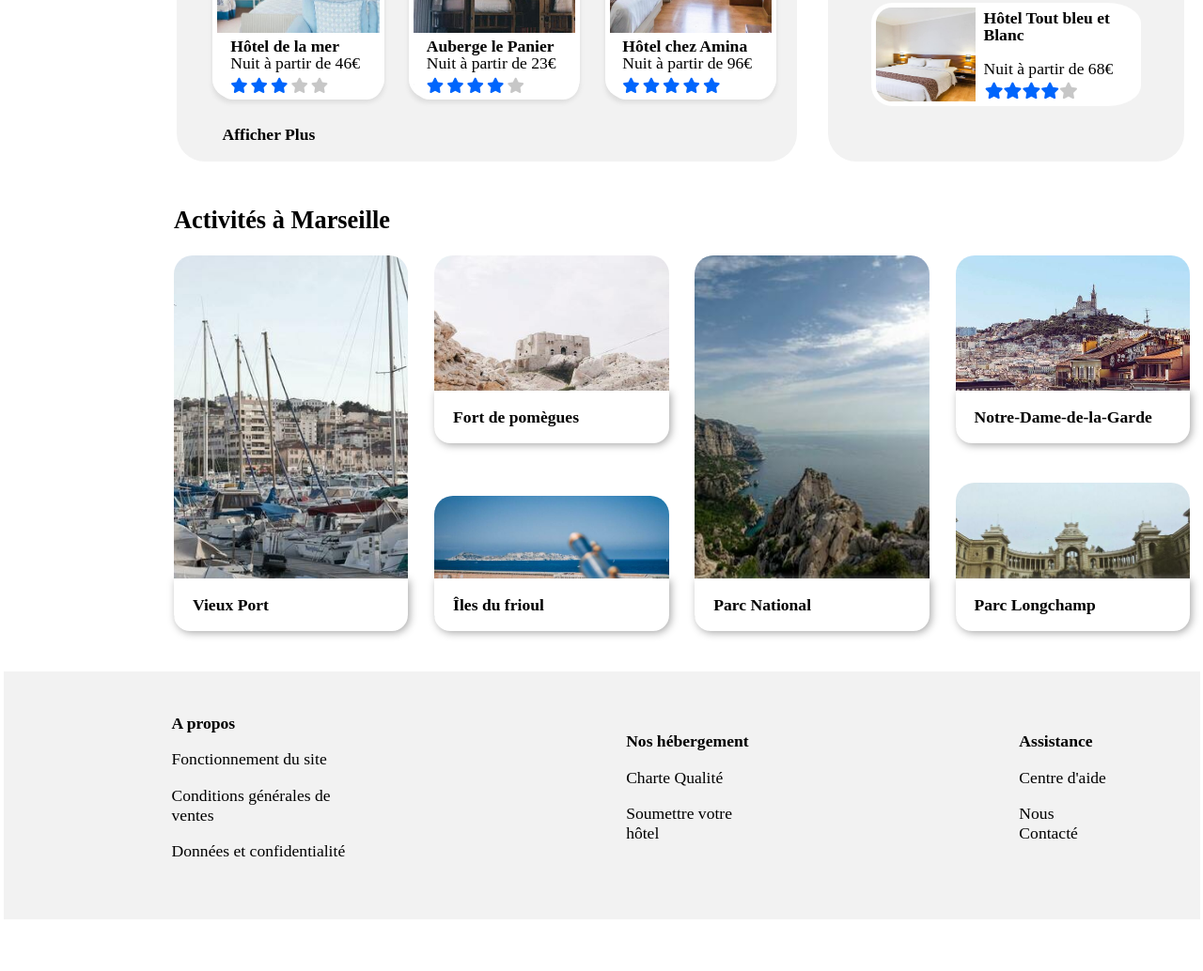
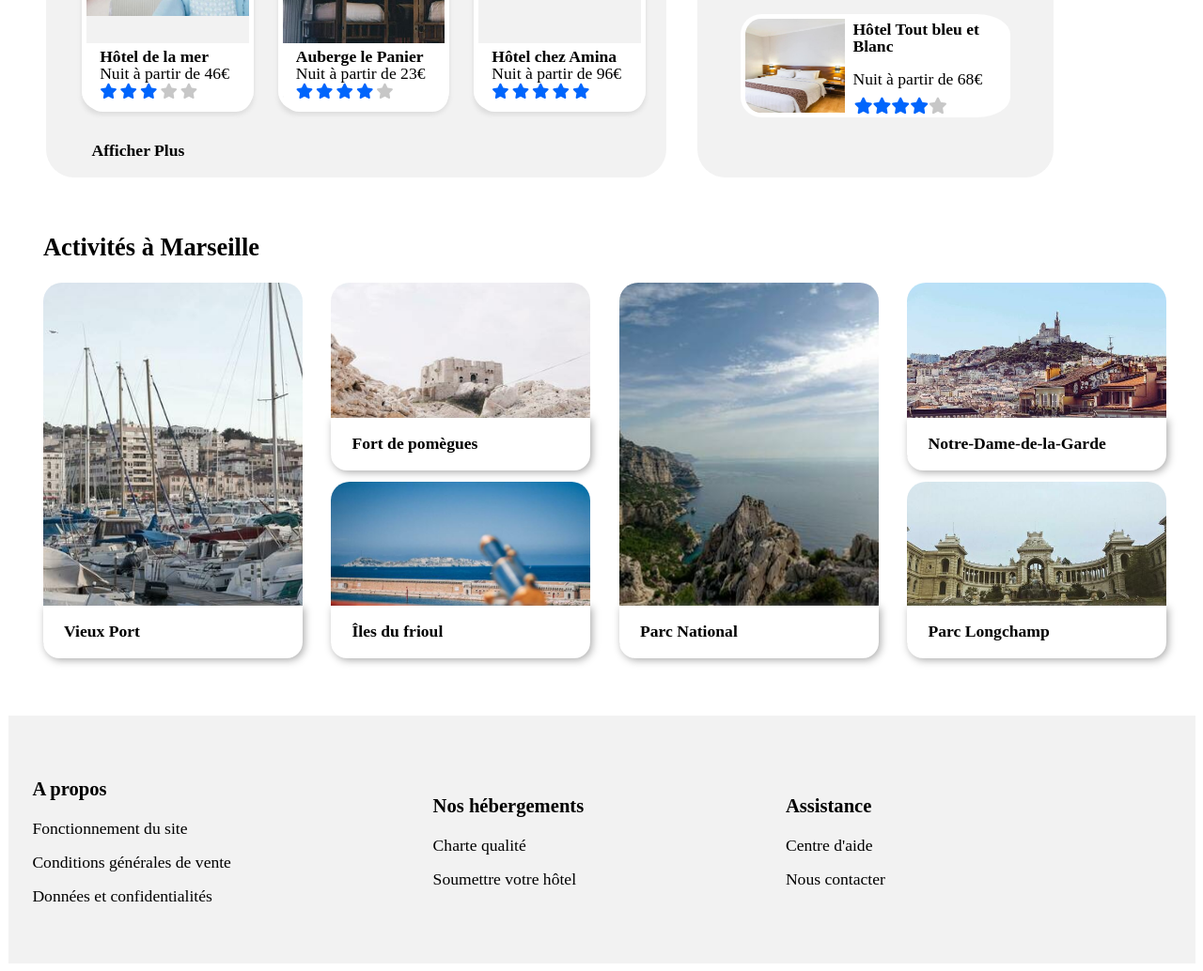
Before and after one commit to StudentOpc/StudentOpc.github.ios, a plain HTML site: page index.html in a window 1280 px wide. Shown: the part 803-1837 px from the top of the page at 94% size. Before the commit the page ends 1790 px from the top, so only its background shows below. Drawn offline with Linux system fonts and the light colour scheme; a web font is replaced by a local one.

Commit message:
Changement du Footer et des marges sur la div.All

```diff
--- a/CSS/style.css
+++ b/CSS/style.css
@@ -20,7 +20,8 @@ div p, a
     font-weight: bold;
 }
 
-.none-bold
+/* Enleve l'effet gras du text */
+.none-bold a, .none-bold
 {
     font-weight: normal;
 }
@@ -35,9 +36,7 @@ div.All
     display: flex;
     flex-direction: column;
     font-size: 1.1em;
-    margin-left:14%;
-    margin-right: 18%;
-
+    margin-left:3%;
 }
 
 .nav1
@@ -149,9 +148,12 @@ article.prelative
     color:black;
 }
 
-a
+a, ul
 {
     text-decoration: none;
+    list-style-type: none;
+    padding: 0%;
+    margin: 0%;
 }
 
 .Ap:visited
@@ -238,7 +240,7 @@ input
 {
     background-color: #F2F2F2;
     border-radius:30px;
-    width: 62%;
+    width: 68%;
 }
 
 .bg-hebergement
@@ -390,7 +392,7 @@ img
 {
     background-image: url(../images/hebergements/4_small/Hôtel_de_la_mer.jpg);
     background-repeat: no-repeat;
-    background-position: 0px -60px;
+    background-position: 0px -100px;
     grid-column: 2/3;
     grid-row: 3/4;
 
@@ -408,7 +410,7 @@ img
 {
     background-image: url(../images/hebergements/4_small/Hôtel_chez_Amina.jpg);
     background-repeat: no-repeat;
-    background-position: 0px -114px;
+    background-position: 0px -214px;
     grid-column: 4/5;
     grid-row: 3/4;
 }
@@ -530,7 +532,7 @@ article.p4
 .section-h
 {
     display: flex;
-    height: 33em;
+    height: 34em;
 }
 
 .hide
@@ -590,14 +592,14 @@ background-repeat: no-repeat;
 {
  background-image: url(../images/activites/4_small/kevin-hikari-rV_Qd1l-VXg-unsplash.jpg) ;
  background-repeat: no-repeat;
- margin-top: 20%;
+ margin-top: 4%;
 }
 
 .Activite6
 {
  background-image: url(../images/activites/4_small/lena-paulin-wH2-EJoDcV0-unsplash.jpg);
  background-repeat: no-repeat;
- margin-top: 15%;
+ margin-top: 4%;
 }
 
 
@@ -645,17 +647,26 @@ footer
     background-color: #F2F2F2;
     display:flex;
     margin-top: 5%;
-    margin-left: -21%;
-    margin-right: -27%;
+    margin-left: -3%;
     align-items: center;
     min-height: 15em;
 }
 
+footer a:hover {
+    font-weight: 600;
+    color: #0065FC;
+}
+
+li{
+    margin-bottom: 15px;
+}
+
 div.Fbox
 {
-    margin-left:14%;
-    margin-right:7%;
+    margin-left: 2%;
+    margin-right: 15%;
 }
+
 @media screen and (max-width:1600px)
 {
     .Bgimg
@@ -723,6 +734,10 @@ div.Fbox
     .none-bold
     {
         display:flex;
+    }
+    ul
+    {
+        flex-direction: column;
     }
     .fa-info
     {
@@ -988,8 +1003,9 @@ div.Fbox
 
     div.Fbox
     {
-        margin-left: 3%;
-        margin-right: 8%;
+    margin-left: 2%;
+    margin-right: 15%;
+    margin-bottom: 8%;
     }
 
     footer
@@ -1001,7 +1017,7 @@ div.Fbox
         margin-right: 0%;
     }
 }
-
+/* Tailles d'écran entre 768px et 1024px */
 @media screen and (min-width:768px) and (max-width:1024px)
 {
     div.All
--- a/index.html
+++ b/index.html
@@ -1,5 +1,6 @@
 <!DOCTYPE html>
 <html lang="fr">
+
 <head>
     <meta charset="UTF-8">
     <meta http-equiv="X-UA-Compatible" content="IE=edge">
@@ -11,6 +12,7 @@
 </head>
 
 <body>
+    <!-- La div.All englobe tout jusqu'au footer (pour les ajustement gauche droite ou taille) -->
     <div class="All">
         <header>
 
@@ -18,6 +20,7 @@
                 <img class="mrg-img" src="images/logo/Reservia.svg" alt="Logo du site Reservia" />
                 <p class="color-inscription nones"><a href="#">S'inscrire</a></p>
             </div>
+            <!--Nav1-->
             <nav>
                 <div class="nav1">
                     <p class="border-top-color1">
@@ -31,7 +34,7 @@
                     </p>
                 </div>
             </nav>
-
+            <!--Nav2 englobe le h2 jusqu'au filtres -->
             <nav class="nav2">
 
                 <h2 class="size">
@@ -47,11 +50,11 @@
                         </div>
 
                         <div class="flex-element2">
-                     <input  class="height-input2" type="text" placeholder="Marseille, France"/>
+                            <input class="height-input2" type="text" placeholder="Marseille, France" />
                         </div>
 
                         <div class="border-search-element3">
-                     <input class="color-input3" type="button" value="Rechercher"/>
+                            <input class="color-input3" type="button" value="Rechercher" />
                         </div>
                     </div>
                 </form>
@@ -80,7 +83,7 @@
 
             <p class="none-bold"><i class="fas fa-info"></i>Plus de 500 logements sont disponibles dans cette ville</p>
         </header>
-
+        <!--La section commence ici elle contien l'article et l'aside-->
         <section class="section-h">
             <h6 class="hide">.</h6>
 
@@ -93,73 +96,118 @@
                     <!-- Image png vide pour implanter les Alt, les vrais images sont dans le CSS en Background -->
 
                     <div class="bg-hebergement hebergement1 icones">
-                <img src="images/hebergements/4_small/sans-titre2.png" alt="Auberge la Cannebière à Marseille"/>
-                <a href="#"  class="okk">
-                    <i class="fas fa-star star"></i><i class="fas fa-star star"></i><i class="fas fa-star star"></i><i class="fas fa-star star"></i><i class="fas fa-star starc"></i>
+                        <img src="images/hebergements/4_small/sans-titre2.png"
+                            alt="Auberge la Cannebière à Marseille" />
+                        <a href="#" class="okk">
+                            <i class="fas fa-star star"></i><i class="fas fa-star star"></i><i
+                                class="fas fa-star star"></i><i class="fas fa-star star"></i><i
+                                class="fas fa-star starc"></i>
                         </a>
 
-                <a href="#"><p class="bgsurimgs anti-pad">Auberge la Cannebière</p></a>
-                <a><p class="bgsurimgss none-bold anti-pad">Nuit à partir de 25€</p></a>
+                        <a href="#">
+                            <p class="bgsurimgs anti-pad">Auberge la Cannebière</p>
+                        </a>
+                        <a>
+                            <p class="bgsurimgss none-bold anti-pad">Nuit à partir de 25€</p>
+                        </a>
                     </div>
                     <div class="bg-hebergement hebergement2">
-                <img src="images/hebergements/4_small/sans-titre2.png" alt=" Hôtel du port à Marseille"/>
-                <a href="#"  class="okk">
-                    <i class="fas fa-star star"></i><i class="fas fa-star star"></i><i class="fas fa-star star"></i><i class="fas fa-star star"></i><i class="fas fa-star star"></i>
+                        <img src="images/hebergements/4_small/sans-titre2.png" alt=" Hôtel du port à Marseille" />
+                        <a href="#" class="okk">
+                            <i class="fas fa-star star"></i><i class="fas fa-star star"></i><i
+                                class="fas fa-star star"></i><i class="fas fa-star star"></i><i
+                                class="fas fa-star star"></i>
                         </a>
 
-                <a href="#"><p class="bgsurimgs anti-pad">Hôtel du port</p></a>
-                <a><p class="bgsurimgss none-bold anti-pad">Nuit à partir de 52€</p></a>
+                        <a href="#">
+                            <p class="bgsurimgs anti-pad">Hôtel du port</p>
+                        </a>
+                        <a>
+                            <p class="bgsurimgss none-bold anti-pad">Nuit à partir de 52€</p>
+                        </a>
                     </div>
                     <div class="bg-hebergement hebergement3">
                         <img src="images/hebergements/4_small/sans-titre2.png" alt="Hôtel Les mouettes à Marseille">
-                <a href="#"  class="okk">
-                    <i class="fas fa-star star"></i><i class="fas fa-star star"></i><i class="fas fa-star star"></i><i class="fas fa-star star"></i><i class="fas fa-star starc"></i>
+                        <a href="#" class="okk">
+                            <i class="fas fa-star star"></i><i class="fas fa-star star"></i><i
+                                class="fas fa-star star"></i><i class="fas fa-star star"></i><i
+                                class="fas fa-star starc"></i>
                         </a>
 
-                <a href="#"><p class="bgsurimgs anti-pad">Hôtel Les mouettes</p></a>
-                <a><p class="bgsurimgss none-bold anti-pad">Nuit à partir de 76€</p></a>
+                        <a href="#">
+                            <p class="bgsurimgs anti-pad">Hôtel Les mouettes</p>
+                        </a>
+                        <a>
+                            <p class="bgsurimgss none-bold anti-pad">Nuit à partir de 76€</p>
+                        </a>
 
                     </div>
                     <div class="bg-hebergement hebergement4">
-                <img src="images/hebergements/4_small/sans-titre2.png" alt="Hôtel de la mer à Marseille"/>
-                <a href="#"  class="okk">
-                    <i class="fas fa-star star"></i><i class="fas fa-star star"></i><i class="fas fa-star star"></i><i class="fas fa-star starc"></i><i class="fas fa-star starc"></i>
+                        <img src="images/hebergements/4_small/sans-titre2.png" alt="Hôtel de la mer à Marseille" />
+                        <a href="#" class="okk">
+                            <i class="fas fa-star star"></i><i class="fas fa-star star"></i><i
+                                class="fas fa-star star"></i><i class="fas fa-star starc"></i><i
+                                class="fas fa-star starc"></i>
                         </a>
 
-                <a href="#"><p class="bgsurimgs anti-pad">Hôtel de la mer</p></a>
-                <a><p class="bgsurimgss none-bold anti-pad">Nuit à partir de 46€</p></a>
+                        <a href="#">
+                            <p class="bgsurimgs anti-pad">Hôtel de la mer</p>
+                        </a>
+                        <a>
+                            <p class="bgsurimgss none-bold anti-pad">Nuit à partir de 46€</p>
+                        </a>
 
                     </div>
                     <div class="bg-hebergement hebergement5">
-                <img src="images/hebergements/4_small/sans-titre2.png" alt="Auberge Le Panier à Marseille"/>
-                <a href="#"  class="okk">
-                    <i class="fas fa-star star"></i><i class="fas fa-star star"></i><i class="fas fa-star star"></i><i class="fas fa-star star"></i><i class="fas fa-star starc"></i>
+                        <img src="images/hebergements/4_small/sans-titre2.png" alt="Auberge Le Panier à Marseille" />
+                        <a href="#" class="okk">
+                            <i class="fas fa-star star"></i><i class="fas fa-star star"></i><i
+                                class="fas fa-star star"></i><i class="fas fa-star star"></i><i
+                                class="fas fa-star starc"></i>
                         </a>
 
-                <a href="#"><p class="bgsurimgs anti-pad">Auberge le Panier</p></a>
-                <a><p class="bgsurimgss none-bold anti-pad">Nuit à partir de 23€</p></a>
+                        <a href="#">
+                            <p class="bgsurimgs anti-pad">Auberge le Panier</p>
+                        </a>
+                        <a>
+                            <p class="bgsurimgss none-bold anti-pad">Nuit à partir de 23€</p>
+                        </a>
 
                     </div>
                     <div class="bg-hebergement hebergement6 pos">
                         <img src="images/hebergements/4_small/sans-titre2.png" alt=" Hôtel chez Amina à Marseille">
-                <a href="#"  class="okk">
-                    <i class="fas fa-star star"></i><i class="fas fa-star star"></i><i class="fas fa-star star"></i><i class="fas fa-star star"></i><i class="fas fa-star star"></i>
+                        <a href="#" class="okk">
+                            <i class="fas fa-star star"></i><i class="fas fa-star star"></i><i
+                                class="fas fa-star star"></i><i class="fas fa-star star"></i><i
+                                class="fas fa-star star"></i>
                         </a>
 
-                <a href="#"><p class="bgsurimgs anti-pad">Hôtel chez Amina</p></a>
-                <a><p class="bgsurimgss none-bold anti-pad">Nuit à partir de 96€</p></a>
+                        <a href="#">
+                            <p class="bgsurimgs anti-pad">Hôtel chez Amina</p>
+                        </a>
+                        <a>
+                            <p class="bgsurimgss none-bold anti-pad">Nuit à partir de 96€</p>
+                        </a>
                     </div>
                     <a href="#" class="Ap">Afficher Plus</a>
                 </div>
+
+                <!-- L'aside commence ici -->
                 <aside class="asidemouv">
                     <a href="#" class="starcheck">
-                    <i class="fas fa-star star"></i><i class="fas fa-star star"></i><i class="fas fa-star star"></i><i class="fas fa-star star"></i><i class="fas fa-star star"></i>
+                        <i class="fas fa-star star"></i><i class="fas fa-star star"></i><i
+                            class="fas fa-star star"></i><i class="fas fa-star star"></i><i
+                            class="fas fa-star star"></i>
                     </a>
                     <a href="#" class="starcheck2">
-                    <i class="fas fa-star star"></i><i class="fas fa-star star"></i><i class="fas fa-star star"></i><i class="fas fa-star star"></i><i class="fas fa-star starc"></i>
+                        <i class="fas fa-star star"></i><i class="fas fa-star star"></i><i
+                            class="fas fa-star star"></i><i class="fas fa-star star"></i><i
+                            class="fas fa-star starc"></i>
                     </a>
                     <a href="#" class="starcheck3">
-                    <i class="fas fa-star star"></i><i class="fas fa-star star"></i><i class="fas fa-star star"></i><i class="fas fa-star star"></i><i class="fas fa-star starc"></i>
+                        <i class="fas fa-star star"></i><i class="fas fa-star star"></i><i
+                            class="fas fa-star star"></i><i class="fas fa-star star"></i><i
+                            class="fas fa-star starc"></i>
                     </a>
                     <h2 class="h2h">Les plus populaires<i class="fas fa-chart-line"></i></h2>
                     <div class="p3">
@@ -167,20 +215,24 @@
 
 
                         <div class="famous">
-                        <img src="images/hebergements/4_small/Hôtel_Le_soleil_du_matin.jpg" alt="Hôtel Le soleil du matin à Marseille"/>
+                            <img src="images/hebergements/4_small/Hôtel_Le_soleil_du_matin.jpg"
+                                alt="Hôtel Le soleil du matin à Marseille" />
                         </div>
                         <div>
-                        <a href="#" class="pheight">Hôtel Le soleil du matin<p class="none-bold none-padding">Nuit à partir de 128€</p></a>
+                            <a href="#" class="pheight">Hôtel Le soleil du matin<p class="none-bold none-padding">Nuit à
+                                    partir de 128€</p></a>
                         </div>
                     </div>
 
                     <div class="p3">
 
                         <div class="famous">
-                        <img src="images/hebergements/4_small/Au_coeur_de_l-eau_Chambres_d-hôtes.jpg" alt="Image de l'hotel Au cœur de l'eau Chambres d-hôtes à Marseille"/>
+                            <img src="images/hebergements/4_small/Au_coeur_de_l-eau_Chambres_d-hôtes.jpg"
+                                alt="Image de l'hotel Au cœur de l'eau Chambres d-hôtes à Marseille" />
                         </div>
                         <div>
-                        <a href="#" class="pheight max-width">Au cœur de l'eau Chambres d'hôtes <p class="none-bold none-padding">Nuit à partir de 71€</p></a>
+                            <a href="#" class="pheight max-width">Au cœur de l'eau Chambres d'hôtes <p
+                                    class="none-bold none-padding">Nuit à partir de 71€</p></a>
                         </div>
 
                     </div>
@@ -188,10 +240,12 @@
                     <div class="p3">
 
                         <div class="famous">
-                        <img src="images/hebergements/4_small/Hôtel_Tout_bleu_et_Blanc.jpg" alt="Image de l'Hôtel. Nom: Hôtel Tout bleu et Blanc. À Marseille"/>
+                            <img src="images/hebergements/4_small/Hôtel_Tout_bleu_et_Blanc.jpg"
+                                alt="Image de l'Hôtel. Nom: Hôtel Tout bleu et Blanc. À Marseille" />
                         </div>
                         <div>
-                        <a href="#" class="pheight">Hôtel Tout bleu et Blanc<p class="none-bold none-padding">Nuit à partir de 68€</p></a>
+                            <a href="#" class="pheight">Hôtel Tout bleu et Blanc<p class="none-bold none-padding">Nuit à
+                                    partir de 68€</p></a>
                         </div>
 
                     </div>
@@ -199,73 +253,86 @@
                 </aside>
 
             </article>
+
         </section>
-
+        <!--La section activité commence ici-->
         <section class="p4" id="Activites">
             <h2 class="mrg">Activités à Marseille</h2>
             <div class="bg">
                 <!-- Image png vide pour implanter les Alt, les vrais images sont dans le CSS en Background -->
                 <a href="#" class="Activites Activite1">
-            <img src="images/hebergements/4_small/sans-titre2.png" alt="Image du Vieux Port de Marseille"/>
+                    <img src="images/hebergements/4_small/sans-titre2.png" alt="Image du Vieux Port de Marseille" />
                     <div class="bgsurimg">
                         <p>Vieux Port</p>
                     </div>
                 </a>
 
                 <a href="#" class="Activites Activite2">
-            <img src="images/hebergements/4_small/sans-titre2.png" alt="Image du Fort de pomègues à Marseille"/>
+                    <img src="images/hebergements/4_small/sans-titre2.png"
+                        alt="Image du Fort de pomègues à Marseille" />
                     <div class="bgsurimg">
                         <p>Fort de pomègues</p>
                     </div>
                 </a>
 
                 <a href="#" class="Activites Activite3">
-            <img src="images/hebergements/4_small/sans-titre2.png" alt="Image du Parc National de calanque à Marseille"/>
+                    <img src="images/hebergements/4_small/sans-titre2.png"
+                        alt="Image du Parc National de calanque à Marseille" />
                     <div class="bgsurimg">
                         <p>Parc National</p>
                     </div>
                 </a>
 
                 <a href="#" class="Activites Activite4">
-            <img src="images/hebergements/4_small/sans-titre2.png" alt="Image de Notre-Dame-de-la-Garde (Balliste mineur Catholique)"/>
+                    <img src="images/hebergements/4_small/sans-titre2.png"
+                        alt="Image de Notre-Dame-de-la-Garde (Balliste mineur Catholique)" />
                     <div class="bgsurimg">
                         <p>Notre-Dame-de-la-Garde</p>
                     </div>
                 </a>
 
                 <a href="#" class="Activites Activite5">
-            <img src="images/hebergements/4_small/sans-titre2.png" alt="Image de Îles du frioul à Marseille"/>
+                    <img src="images/hebergements/4_small/sans-titre2.png" alt="Image de Îles du frioul à Marseille" />
                     <div class="bgsurimg">
                         <p>Îles du frioul</p>
                     </div>
                 </a>
 
                 <a href="#" class="Activites Activite6">
-            <img src="images/hebergements/4_small/sans-titre2.png" Alt="Parc Longchamp à Marseille"/>
+                    <img src="images/hebergements/4_small/sans-titre2.png" Alt="Parc Longchamp à Marseille" />
                     <div class="bgsurimg">
                         <p>Parc Longchamp</p>
                     </div>
                 </a>
             </div>
         </section>
-    <footer>
+
+        <!--Le footer commence ici-->
+        <footer class="flex">
             <div class="Fbox">
-        <a href="#">A propos</a>
-        <p class="none-bold">Fonctionnement du site</p>
-        <p class="none-bold">Conditions générales de ventes</p>
-        <p class="none-bold">Données et confidentialité</p>
+                <h3>A propos</h3>
+                <ul class="none-bold">
+                    <li><a href="#">Fonctionnement du site</a></li>
+                    <li><a href="#">Conditions générales de vente</a></li>
+                    <li><a href="#">Données et confidentialités</a></li>
+                </ul>
             </div>
             <div class="Fbox">
-        <a href="#">Nos hébergement</a>
-        <p class="none-bold">Charte Qualité</p>
-        <p class="none-bold">Soumettre votre hôtel</p>
+                <h3>Nos hébergements</h3>
+                <ul class="none-bold">
+                    <li><a href="#">Charte qualité</a></li>
+                    <li><a href="#">Soumettre votre hôtel</a></li>
+                </ul>
             </div>
             <div class="Fbox">
-        <a href="#">Assistance</a>
-        <p class="none-bold">Centre d'aide</p>
-        <p class="none-bold">Nous Contacté</p>
+                <h3>Assistance</h3>
+                <ul class="none-bold">
+                    <li><a href="#">Centre d'aide</a></li>
+                    <li><a href="#">Nous contacter</a></li>
+                </ul>
             </div>
         </footer>
     </div>
 </body>
+
 </html>
```
Lines whose indentation alone changed are shown as unchanged.
